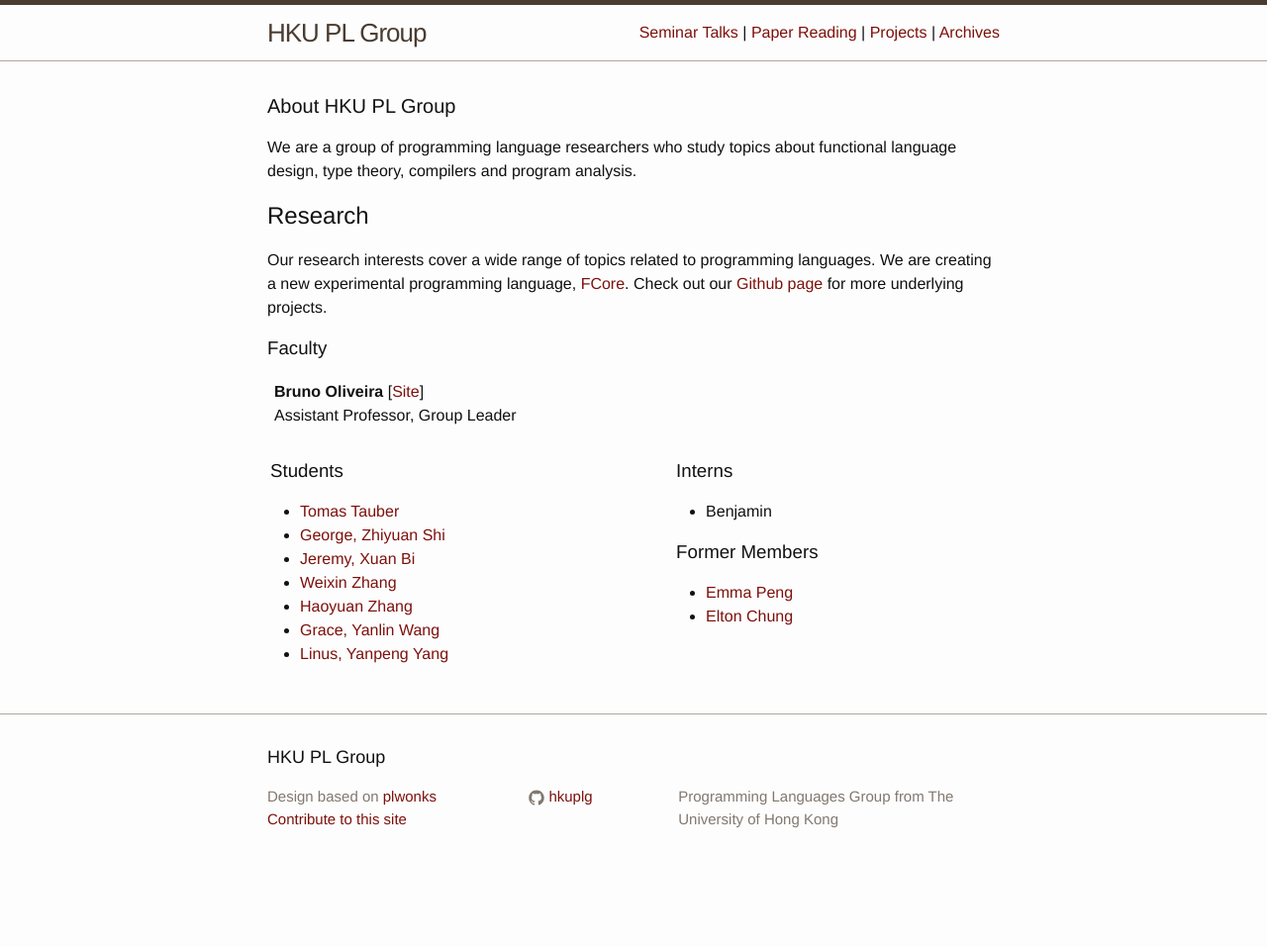
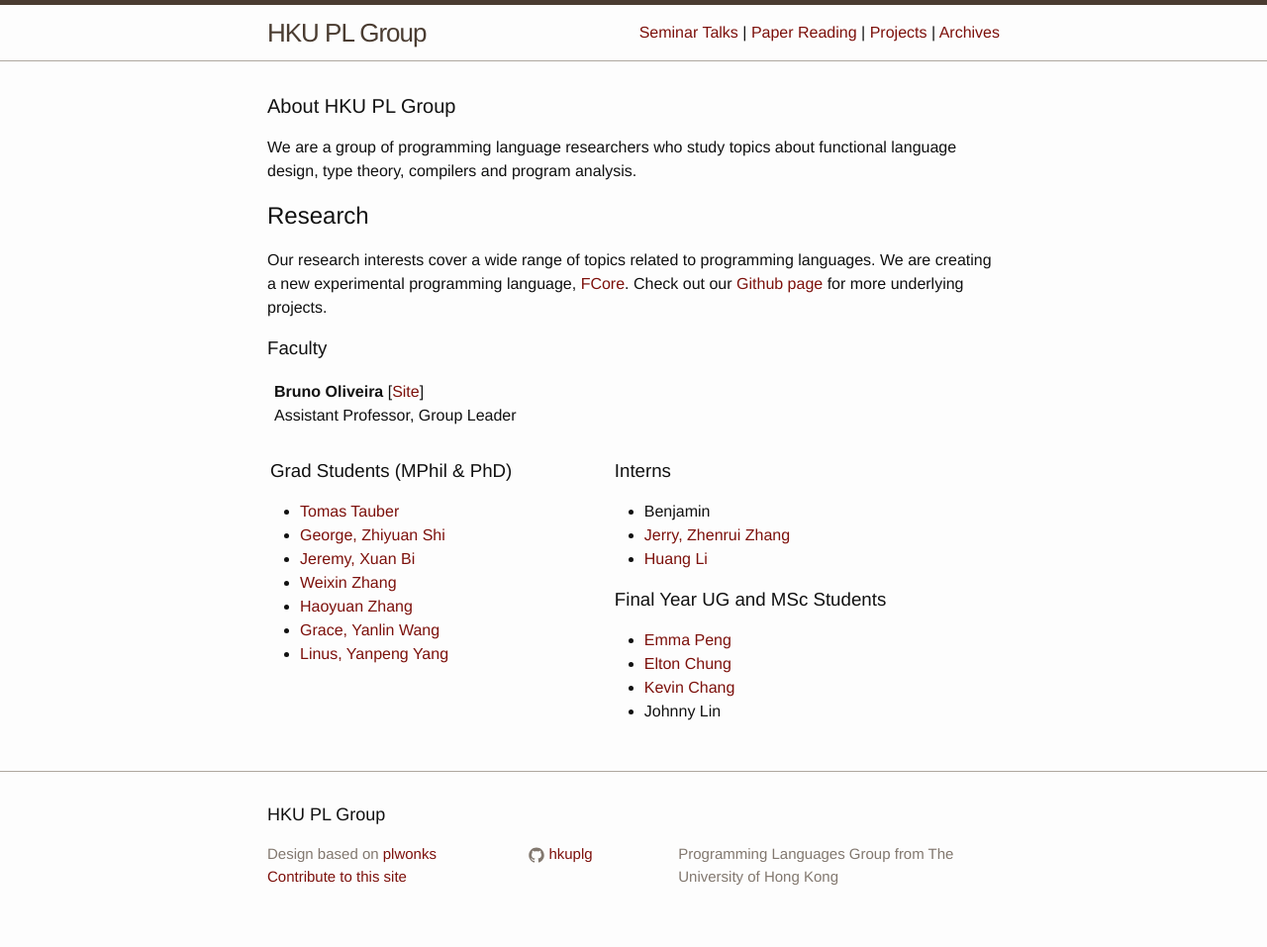
Before and after one commit to hkuplg/hkuplg.github.io, a Jekyll site: the page built from index.html, in a window 1280 px wide. Shown: the whole page at 99% size. Built offline with Jekyll 4.4.1, drawn with Linux system fonts in a browser that asks for light colours; Markdown is read by kramdown in place of the engine named in the settings; the list of posts is cut into pages by our own code; before the commit the page ends 900 px from its top, so only the background shows below that.

Commit message:
Added past interns + MSc students

```diff
--- a/index.html
+++ b/index.html
@@ -27,7 +27,7 @@ layout: default
 
   <table style="width: 100%;"><tr>
   <td valign="top">
-  <h3>Students</h3>
+  <h3>Grad Students (MPhil & PhD)</h3>
   <ul>
     <li><a href="https://github.com/tomtau">Tomas Tauber</a></li>
     <li><a href="https://github.com/zhiyuanshi">George, Zhiyuan Shi</a></li>
@@ -43,12 +43,16 @@ layout: default
   <h3>Interns</h3>
   <ul>
     <li>Benjamin</li>
+    <li><a href="https://github.com/Jerry168">Jerry, Zhenrui Zhang</a></li>
+    <li><a href="https://github.com/lihuanglx">Huang Li</a></li>
   </ul>
 
-  <h3>Former Members</h3>
+  <h3>Final Year UG and MSc Students</h3>
   <ul>
     <li><a href="https://github.com/EmmaBYPeng">Emma Peng</a></li>
     <li><a href="https://github.com/zonyitoo">Elton Chung</a></li>
+    <li><a href="https://github.com/changrh">Kevin Chang</a></li>
+    <li>Johnny Lin</li>
   </ul>
 
   </table>
```
